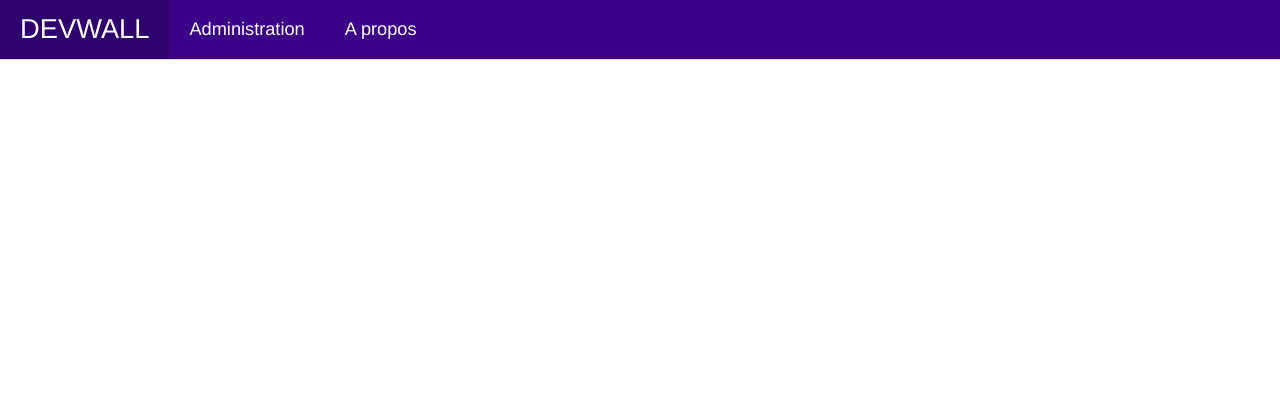
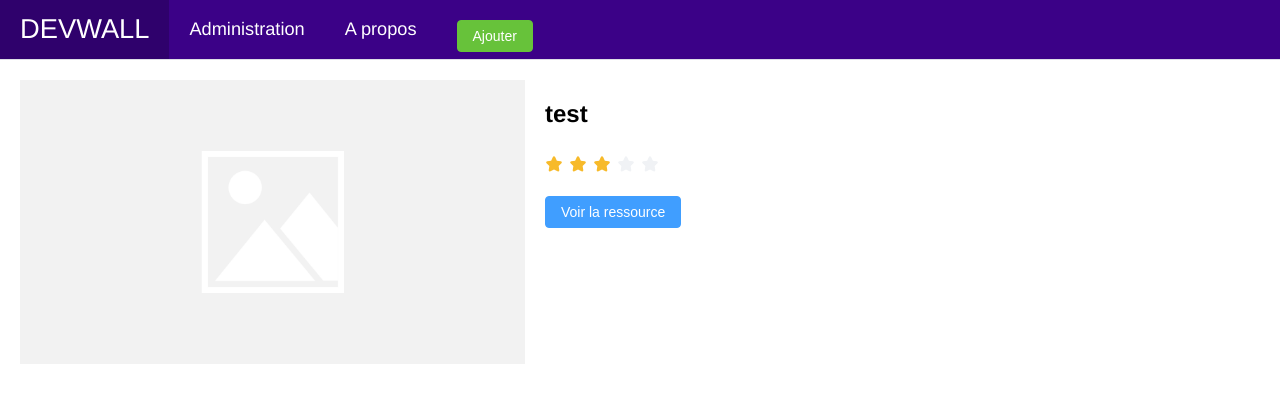
Before and after one commit to fgrx/formation-vue-3-vite-quazar-ts, a Vue app: page /ressource/-YC5WFk in a window 1280 px wide. Shown: the top 402 px of the page. Built offline with nearby package versions, Linux system fonts and the light colour scheme; no server answers; data requests are answered from the project's data file.

Commit message:
Formulaire

```diff
--- a/db.json
+++ b/db.json
@@ -188,6 +188,54 @@
       "image": "https://www.dunod.com/sites/default/files/styles/principal_desktop/public/thumbnails/image/9782100801169-001-X.jpeg",
       "id": "dv6tYa8",
       "description": "Le refactoring, ou ré-ingénierie du code, est l'opération consistant à retravailler le code source d'un programme de façon à en améliorer la lisibilité et par voie de conséquence la maintenance. Il ne s'agit pas de le compléter ou d'en corriger des bugs, mais d'en améliorer la structure sans en altérer le fonctionnement."
+    },
+    {
+      "title": "test",
+      "description": "",
+      "url": "http://google.fr",
+      "rating": 3,
+      "lang": "en",
+      "media": "post",
+      "date": "2022-03-07T17:45:55.194Z",
+      "isTop": false,
+      "isValid": false,
+      "id": "-YC5WFk"
+    },
+    {
+      "title": "test 2",
+      "description": "",
+      "url": "http://yahoo.Fr",
+      "rating": 3,
+      "lang": "en",
+      "media": "post",
+      "date": "2022-03-07T17:48:31.240Z",
+      "isTop": false,
+      "isValid": false,
+      "id": "-jp-qYw"
+    },
+    {
+      "title": "test 3",
+      "description": "",
+      "url": "http://",
+      "rating": 3,
+      "lang": "en",
+      "media": "post",
+      "date": "2022-03-07T17:50:06.144Z",
+      "isTop": false,
+      "isValid": false,
+      "id": "7vnpz_Z"
+    },
+    {
+      "title": "test 4",
+      "description": "",
+      "url": "http://",
+      "rating": 3,
+      "lang": "en",
+      "media": "post",
+      "date": "2022-03-07T17:50:34.657Z",
+      "isTop": false,
+      "isValid": false,
+      "id": "r1eSnzu"
     }
   ]
 }
--- a/src/App.vue
+++ b/src/App.vue
@@ -1,5 +1,11 @@
 <script setup lang="ts">
-import VideoModal from "./components/VideoModal.vue";
+import eventBus from "@/plugins/eventBus";
+import VideoModal from "@/components/VideoModal.vue";
+import RessourceFormModal from "@/components/RessourceFormModal.vue";
+
+const openRessourceFormAction = () => {
+  eventBus.emit("open-Ressource-Form-modal", "hel");
+};
 </script>
 
 <template>
@@ -16,17 +22,26 @@ import VideoModal from "./components/VideoModal.vue";
         ></el-menu-item
       >
 
-      <el-menu-item class="dock-right"
+      <el-menu-item
         ><router-link :to="{ name: 'Admin' }"
           >Administration</router-link
         ></el-menu-item
       >
 
-      <el-menu-item class="dock-right"
+      <el-menu-item
         ><router-link :to="{ name: 'About' }"
           >A propos</router-link
         ></el-menu-item
       >
+
+      <el-menu-item>
+        <el-button
+          style="margin-top: 1em"
+          @click="openRessourceFormAction"
+          type="success"
+          >Ajouter</el-button
+        >
+      </el-menu-item>
     </el-menu>
   </header>
   <main>
@@ -37,6 +52,7 @@ import VideoModal from "./components/VideoModal.vue";
         </el-main>
       </el-container>
       <VideoModal />
+      <RessourceFormModal />
     </div>
   </main>
 </template>
--- /dev/null
+++ b/src/components/RessourceFormModal.vue
@@ -0,0 +1,136 @@
+<script setup lang="ts">
+import eventBus from "@/plugins/eventBus";
+
+import type IRessource from "@/interfaces/iRessource";
+import type { lang, media } from "@/interfaces/iRessource";
+
+import ressourceService from "@/services/ressourceService";
+
+import { computed, ref } from "vue";
+
+const isOpen = ref(false);
+const successMessage = ref("");
+
+const titleForm = ref<string>("");
+const urlForm = ref<string>("");
+const imageForm = ref<string>("");
+const descriptionForm = ref<string>("");
+const ratingForm = ref(3);
+const langForm = ref<lang>("en");
+const mediaForm = ref<media>("post");
+
+eventBus.on("open-Ressource-Form-modal", () => {
+  isOpen.value = true;
+  successMessage.value = "";
+  reinitForm();
+});
+
+const isDisabled = computed(
+  () => titleForm.value.length < 4 || !urlForm.value.includes("http")
+);
+
+const reinitForm = () => {
+  titleForm.value = "";
+  urlForm.value = "";
+  imageForm.value = "";
+  descriptionForm.value = "";
+  ratingForm.value = 3;
+  langForm.value = "en";
+  mediaForm.value = "post";
+};
+
+const closeFormAction = () => {
+  isOpen.value = false;
+  successMessage.value = "";
+  reinitForm();
+};
+
+const addRessourceAction = async () => {
+  const currentDate = new Date();
+
+  const ressource: IRessource = {
+    title: titleForm.value,
+    description: descriptionForm.value,
+    url: urlForm.value,
+    rating: ratingForm.value,
+    lang: langForm.value,
+    media: mediaForm.value,
+    date: currentDate.toISOString(),
+    isTop: false,
+    isValid: false,
+  };
+
+  const newRessource = await ressourceService.addRessource(ressource);
+
+  if (newRessource) {
+    successMessage.value = "Nouvelle ressource ajoutée avec succès";
+  }
+};
+</script>
+
+<template>
+  <el-dialog v-model="isOpen" title="Ajout d'une nouvelle ressource">
+    <el-alert
+      v-if="successMessage"
+      title="Opération réalisée avec succès"
+      type="success"
+      effect="dark"
+    >
+      {{ successMessage }}
+    </el-alert>
+
+    <form v-show="!successMessage">
+      <el-form-item label="Titre">
+        <el-input v-model="titleForm"></el-input>
+      </el-form-item>
+
+      <el-form-item label="Ressource URL">
+        <el-input v-model="urlForm"></el-input>
+      </el-form-item>
+
+      <el-form-item label="Image URL">
+        <el-input v-model="imageForm"></el-input>
+      </el-form-item>
+
+      <el-form-item label="Description">
+        <el-input v-model="descriptionForm" type="textarea"></el-input>
+      </el-form-item>
+
+      <el-form-item label="Note">
+        <el-rate v-model="ratingForm"></el-rate>
+      </el-form-item>
+
+      <el-form-item label="Langue">
+        <el-select v-model="langForm">
+          <el-option label="Français" value="fr"></el-option>
+          <el-option label="Anglais" value="en"></el-option>
+          ></el-select
+        >
+      </el-form-item>
+
+      <el-form-item label="Type de média">
+        <el-select v-model="mediaForm">
+          <el-option label="Livre" value="book"></el-option>
+          <el-option label="Article" value="post"></el-option>
+          <el-option label="Vidéo" value="video"></el-option>
+          ></el-select
+        >
+      </el-form-item>
+
+      <el-button
+        @click="addRessourceAction"
+        type="success"
+        :disabled="isDisabled"
+        >Ajouter</el-button
+      >
+      <el-button @click="closeFormAction">Fermer</el-button>
+    </form>
+  </el-dialog>
+</template>
+
+<style>
+.action-buttons {
+  margin-top: 1em;
+  text-align: center;
+}
+</style>
--- /dev/null
+++ b/src/interfaces/iLang.ts
@@ -0,0 +1,5 @@
+interface ILang {
+  lang: "fr" | "en";
+}
+
+export default ILang;
--- a/src/services/ressourceService.ts
+++ b/src/services/ressourceService.ts
@@ -19,18 +19,35 @@ export default {
   },
 
   async getRessourceById(id: string): Promise<IRessource> {
-    let results;
+    let result;
 
     try {
       const response = await axios(
         `${import.meta.env.VITE_API_SERVER}/ressources/${id}`
       );
-      results = response.data;
+      result = response.data;
     } catch (error) {
       alert("Une erreur s'est produite, veuillez réessayer plus tard...");
       console.error(error);
     }
 
-    return results;
+    return result;
+  },
+
+  async addRessource(ressource: IRessource): Promise<IRessource> {
+    let result;
+
+    try {
+      const response = await axios.post(
+        `${import.meta.env.VITE_API_SERVER}/ressources/`,
+        ressource
+      );
+      result = response.data;
+    } catch (error) {
+      alert("Une erreur s'est produite, veuillez réessayer plus tard...");
+      console.error(error);
+    }
+
+    return result;
   },
 };
```
Also changed, not shown: src/interfaces/iRessource.ts (+6 -3 lines).
